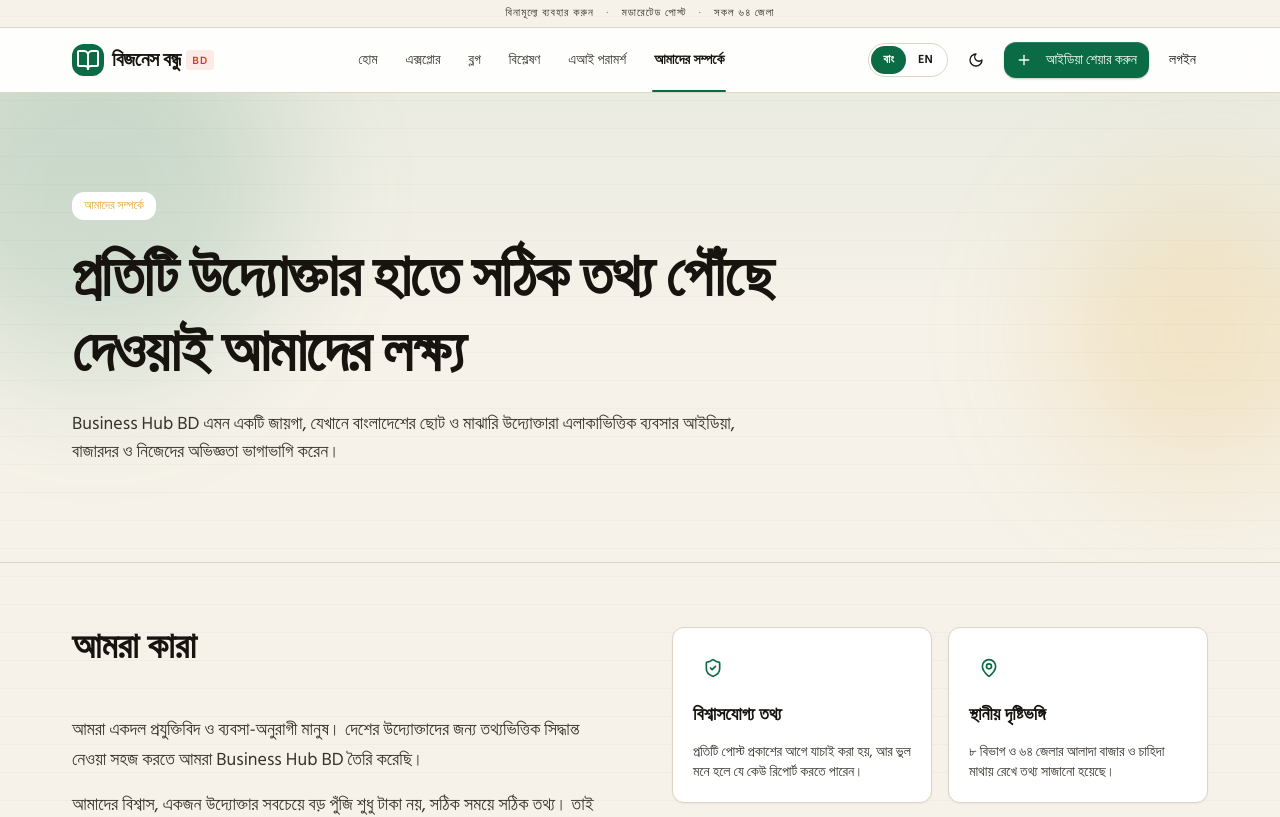
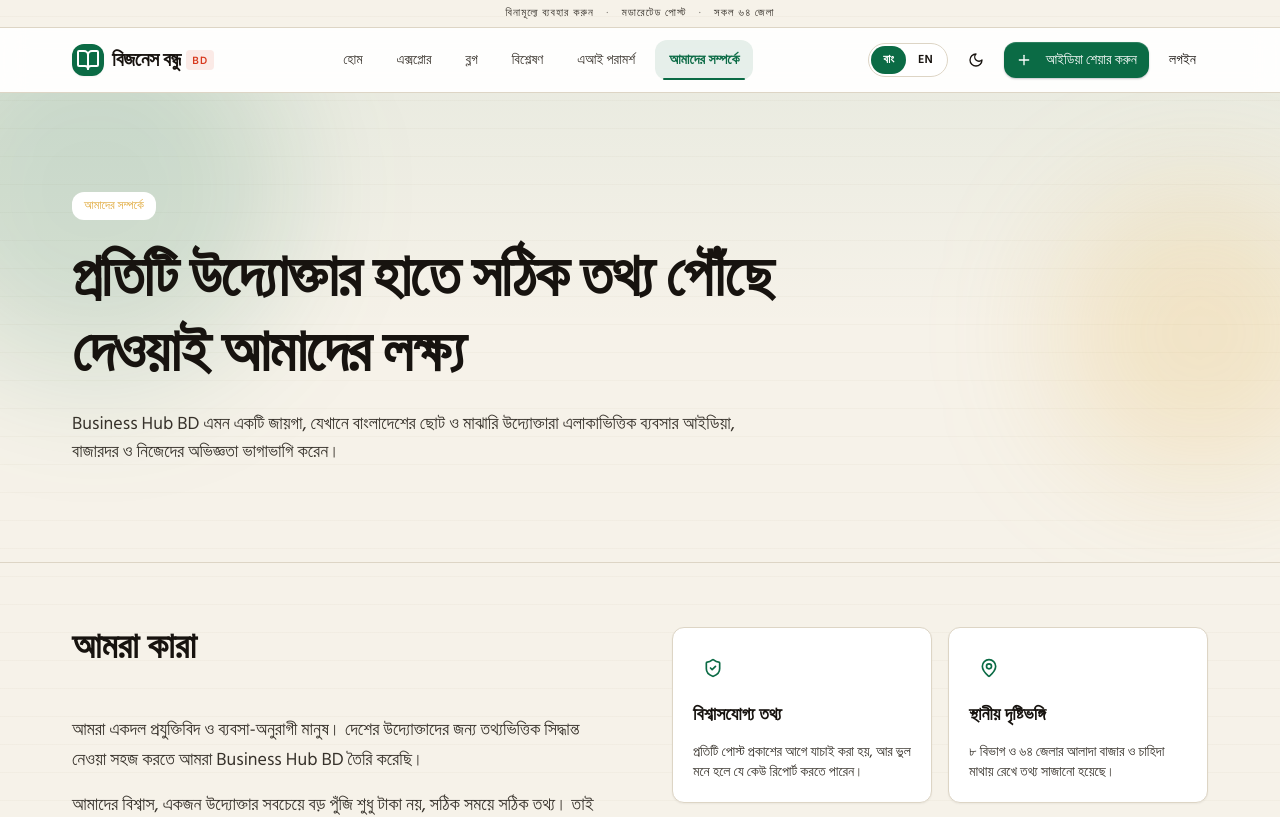
Before and after one commit to FDR-sahin/BusinessBondhu, a Next.js app: page /about in a window 1280 px wide. Shown: the top 817 px of the page. Built offline with nearby package versions, Linux system fonts and the light colour scheme; no server answers.

Commit message:
fix(ui): add interactive emerald hover effect to header menu and resolve dark button hover states on login

```diff
--- a/src/components/layout/header.tsx
+++ b/src/components/layout/header.tsx
@@ -62,7 +62,7 @@ export function Header() {
           <Logo />
 
           {/* Desktop Navigation */}
-          <nav aria-label={t("mainMenu")} className="hidden flex-1 items-center justify-center lg:flex">
+          <nav aria-label={t("mainMenu")} className="hidden flex-1 items-center justify-center gap-1.5 lg:flex">
             {NAV_LINKS.map((l) => {
               const active = isActive(l.href);
               return (
@@ -71,15 +71,17 @@ export function Header() {
                   href={l.href}
                   aria-current={active ? "page" : undefined}
                   className={cn(
-                    "relative flex h-16 items-center px-3.5 text-sm font-medium transition-colors",
-                    active ? "text-ink font-semibold" : "text-muted hover:text-ink"
+                    "relative flex h-10 items-center rounded-lg px-3.5 text-sm font-medium transition-all duration-200",
+                    active
+                      ? "text-green font-semibold bg-green/10"
+                      : "text-ink-secondary hover:text-green hover:bg-green/10 dark:hover:bg-green/20"
                   )}
                 >
                   {t(l.key)}
                   {active && (
                     <motion.span
                       layoutId="nav-underline"
-                      className="absolute inset-x-3 bottom-0 h-[2px] rounded-full bg-green"
+                      className="absolute inset-x-2 bottom-0 h-[2.5px] rounded-full bg-green"
                       transition={{ type: "spring", stiffness: 300, damping: 30 }}
                     />
                   )}
--- a/src/components/ui/button.tsx
+++ b/src/components/ui/button.tsx
@@ -15,8 +15,8 @@ export const buttonVariants = cva(
       variant: {
         primary: "bg-primary text-primary-foreground shadow-[inset_0_1px_0_0_rgb(255_255_255/0.14),0_1px_2px_0_rgb(15_23_42/0.25)] hover:bg-primary-hover",
         secondary: "bg-secondary text-secondary-foreground shadow-sm hover:bg-secondary/90",
-        outline: "border border-border bg-surface text-foreground hover:bg-muted",
-        ghost: "text-foreground hover:bg-muted",
+        outline: "border border-border bg-surface text-foreground hover:bg-green/10 hover:text-green hover:border-green/40 dark:hover:bg-green/20 dark:hover:text-green-300",
+        ghost: "text-foreground hover:bg-green/10 hover:text-green dark:hover:bg-green/20 dark:hover:text-green-300",
         danger: "bg-danger text-danger-foreground shadow-sm hover:bg-danger/90",
         link: "text-link underline-offset-4 hover:underline",
       },
--- a/src/components/ui/dropdown-menu.tsx
+++ b/src/components/ui/dropdown-menu.tsx
@@ -32,7 +32,7 @@ export const DropdownMenuItem = React.forwardRef<
   <DropdownMenuPrimitive.Item
     ref={ref}
     className={cn(
-      "flex cursor-pointer select-none items-center gap-2 rounded-lg px-2.5 py-2 text-sm outline-none transition-colors focus:bg-muted data-[disabled]:pointer-events-none data-[disabled]:opacity-50 [&_svg]:size-4",
+      "flex cursor-pointer select-none items-center gap-2 rounded-lg px-2.5 py-2 text-sm outline-none transition-colors focus:bg-green/10 focus:text-green dark:focus:bg-green/20 dark:focus:text-green-300 data-[disabled]:pointer-events-none data-[disabled]:opacity-50 [&_svg]:size-4",
       destructive && "text-danger focus:bg-danger/10",
       className,
     )}
```
